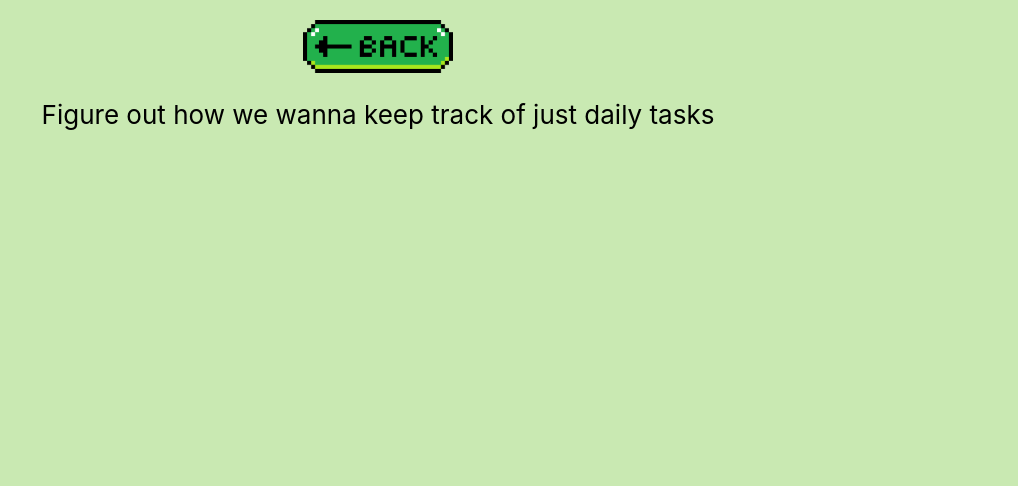
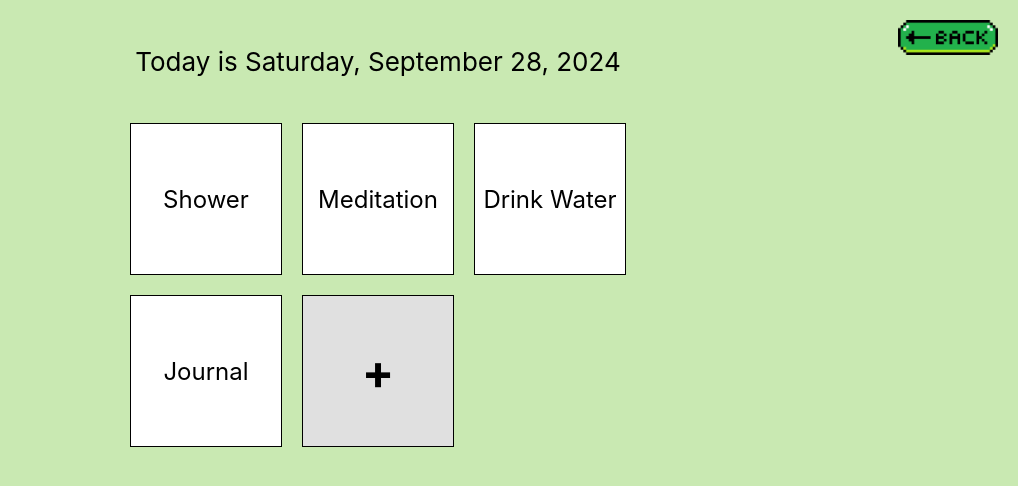
Before and after one commit to EuanHam/BloomAppHackGT11, a React (Create React App) app in the folder bloom/: page /tasks in a window 1280 px wide. Shown: the top 486 px of the page, without its empty margins (262-1280 px from the left). Built offline with nearby package versions, Linux system fonts and the light colour scheme.

Commit message:
Added to tasks. There are default tasks in, but do not save across navigation

```diff
--- a/bloom/src/Tasks.css
+++ b/bloom/src/Tasks.css
@@ -1,30 +1,47 @@
-.Garden {
-    text-align: center;
+.Tasks-header {
     background-color: #C9E9B2;
-  }
-
-  .Tasks-logo {
-    height: 40vmin;
-    pointer-events: none;
-  }
-
-  @media (prefers-reduced-motion: no-preference) {
-    .Tasks-logo {
-      animation: App-logo-spin infinite 20s linear;
-    }
-  }
-
-  .Tasks-header {
-    background-color: #C9E9B2; /* Dark background for the header */
-    background-repeat: no-repeat; /* Do not repeat the image */
-    background-size: cover; /* Cover the entire area */
-
     min-height: 100vh;
     display: flex;
     flex-direction: column;
     align-items: center;
-    justify-content: flex-start; /* Aligns content to the top */
+    justify-content: flex-start;
     font-size: calc(10px + 2vmin);
     color: rgb(0, 0, 0);
-    padding-top: 20px; /* Adds 20px of space from the top */
+    padding-top: 20px;
+    position: relative;
   }
+
+  .back-button {
+    position: absolute;
+    top: 20px;
+    right: 20px;
+    width: 100px;
+    height: auto;
+    cursor: pointer;
+  }
+
+  .task-grid {
+    display: grid;
+    grid-template-columns: repeat(3, 1fr);
+    gap: 20px;
+    margin-top: 20px;
+  }
+
+  .task-box {
+    width: 150px;
+    height: 150px;
+    background-color: white;
+    display: flex;
+    align-items: center;
+    justify-content: center;
+    font-size: 1.5rem;
+    color: black;
+    border: 1px solid black;
+    cursor: pointer;
+  }
+
+  .add-task {
+    font-size: 3rem;
+    font-weight: bold;
+    background-color: #e0e0e0;
+  }
--- a/bloom/src/Tasks.js
+++ b/bloom/src/Tasks.js
@@ -1,20 +1,35 @@
-import React from 'react';
+import React, { useState } from 'react';
 import './Tasks.css';
 import backButton from './images/back_button.png';
-import { BrowserRouter, Route, Routes, Link } from 'react-router-dom'; // Import BrowserRouter
-
+import { Link } from 'react-router-dom';
 
 function Tasks() {
+  const [tasks, setTasks] = useState(["Shower", "Meditation", "Drink Water", "Journal"]);
+  const [date, setDate] = useState(new Date());
+
+  const addTask = () => {
+    const newTask = prompt("What task would you like to add?");
+    if (newTask) {
+      setTasks([...tasks, newTask]);
+    }
+  };
+
   return (
     <div className="Tasks">
       <header className="Tasks-header">
         <Link to="/" onClick={() => { console.log("Tasks button clicked!") }}>
-          <img src={backButton} alt="Back Button" style={{ width: '150px', height: 'auto', cursor: 'pointer', marginRight: 'auto', display: 'block'}} />
+          <img src={backButton} alt="Back Button" className="back-button" />
         </Link>
-        <p>Figure out how we wanna keep track of just daily tasks</p>
-       </header>
-     </div>
-  )
+        <p>Today is {date.toLocaleDateString(undefined, { weekday: 'long', year: 'numeric', month: 'long', day: 'numeric' })}</p>
+        <div className="task-grid">
+          {tasks.map((task, index) => (
+            <div key={index} className="task-box">{task}</div>
+          ))}
+          <div className="task-box add-task" onClick={addTask}>+</div>
+        </div>
+      </header>
+    </div>
+  );
 }
 
 export default Tasks;
```
